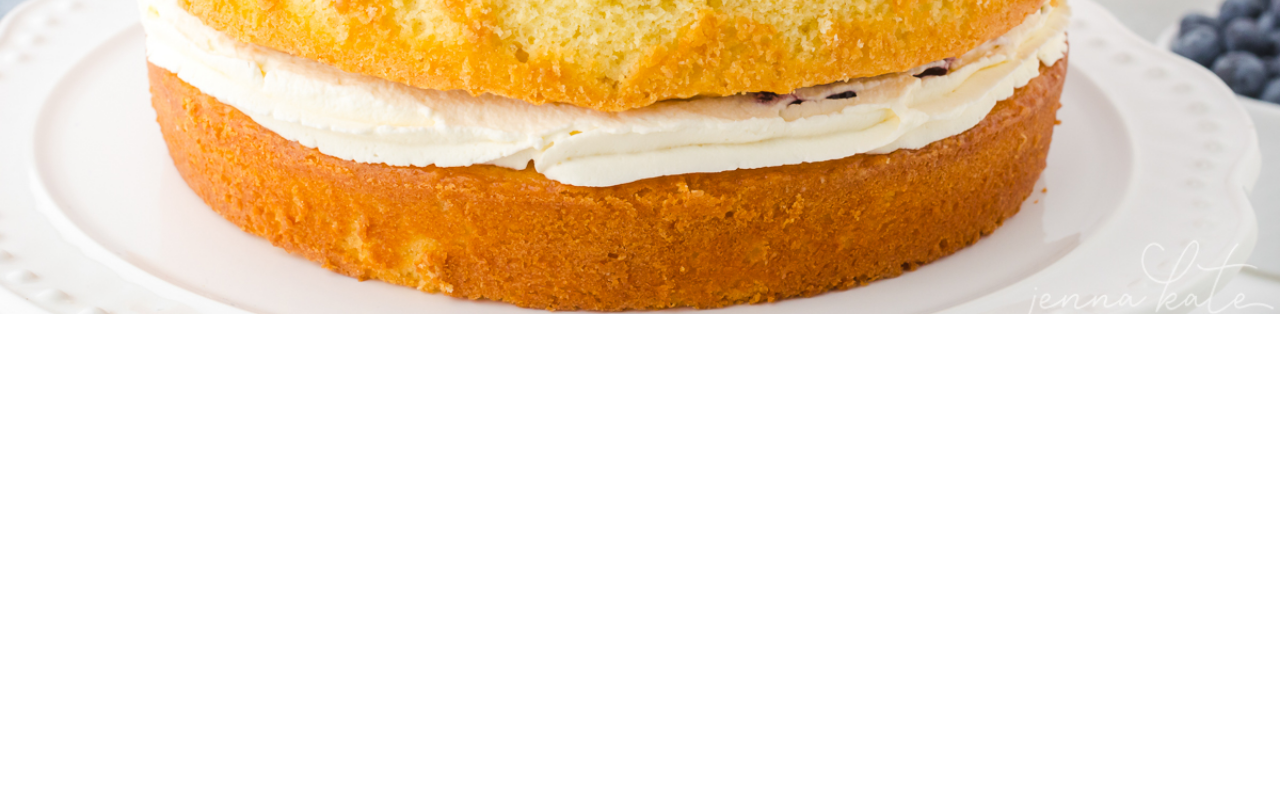
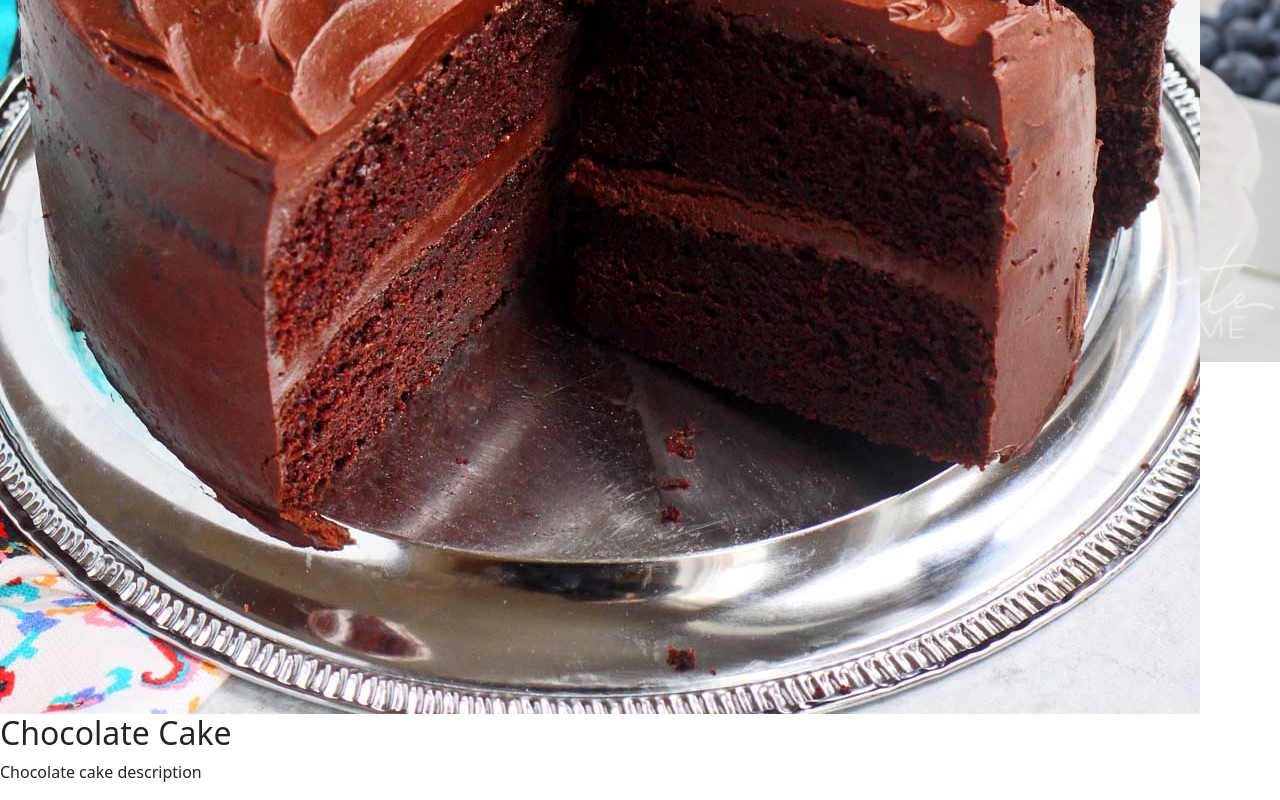
Before and after one commit to JackCooperCollege/Cake-Website, a plain HTML site: page cakes/index.html in a window 1280 px wide. Shown: the part 486-1286 px from the top of the page. Before the commit the page ends 800 px from the top, so only its background shows below. Drawn offline with nearby package versions, Linux system fonts and the light colour scheme; files that its build step writes are made by us from their sources; files whose address does not match are found by name.

Commit message:
Cakes page

```diff
--- a/cakes/index.html
+++ b/cakes/index.html
@@ -7,6 +7,12 @@
         <title>Cake Website</title>
     </head>
     <body>
-
+      <div style="vertical-align: auto;">
+        <img src="/assets/chocolate_cake.jpg" alt="Chocolate cake">
+        <div>
+            <h2>Chocolate Cake</h2>
+            <p>Chocolate cake description</p>
+        </div>
+      </div>
     </body>
 </html>
```
Also changed, not shown: make-your-own/index.html (+3 -1 lines), assets/chocolate_cake.jpg (added).
